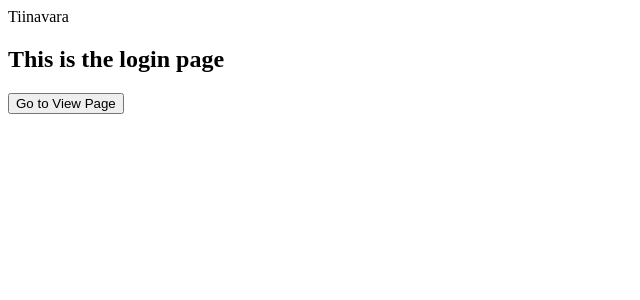
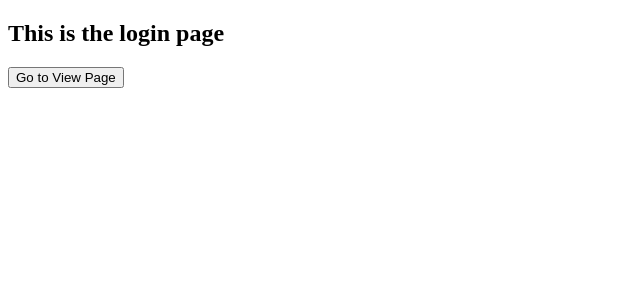
Before and after one commit to Likhith025/timetablegen, a React (Vite) app in the folder frontend/: page / in a window 1280 px wide. Shown: the top 300 px of the page, without its empty margins (0-640 px from the left). Built offline with nearby package versions, Linux system fonts and the light colour scheme.

Commit message:
git ignore

```diff
--- a/frontend/src/App.jsx
+++ b/frontend/src/App.jsx
@@ -4,7 +4,6 @@ import Paths from './Paths'
 const App = () => {
   return (
     <div>
-      Tiinavara
       <Paths/>
     </div>
   )
```
